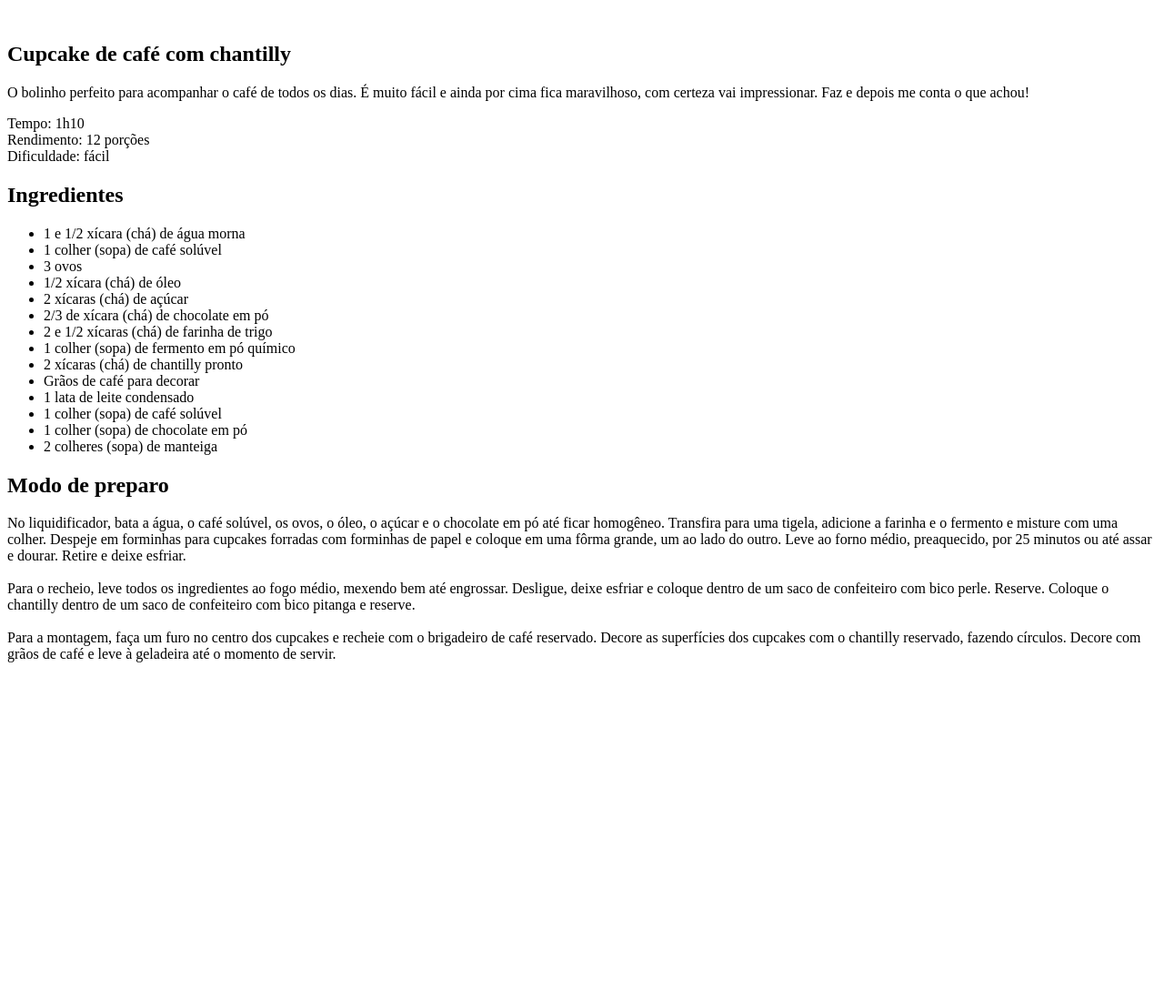
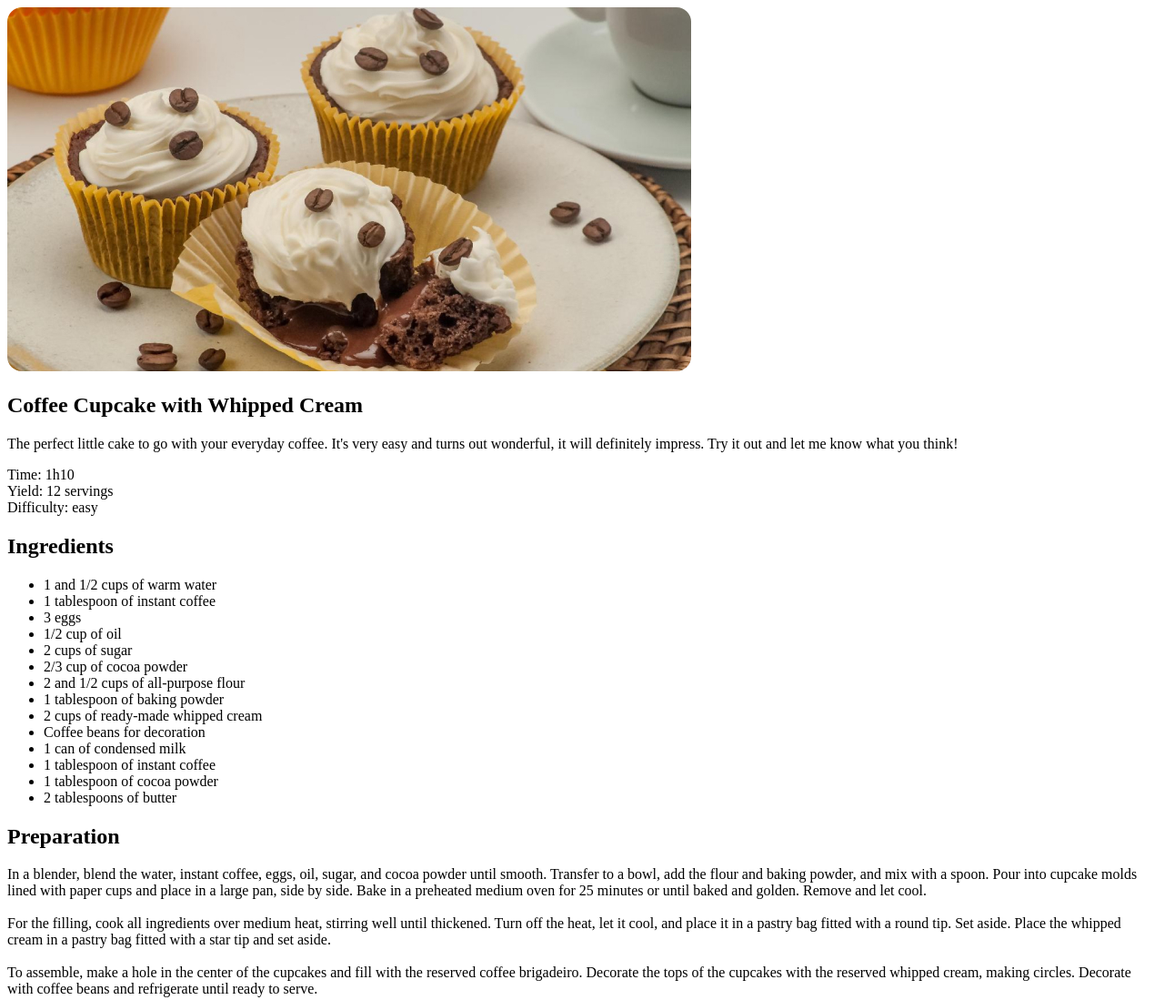
Before and after one commit to eduardapontel/recipe-page, a plain HTML site: page index.html in a window 1280 px wide. Shown: the whole page at 91% size. Before the commit the page ends 800 px from the top, so only its background shows below. Drawn offline with Linux system fonts and the light colour scheme.

Commit message:
add images and style

```diff
--- a/index.html
+++ b/index.html
@@ -5,55 +5,55 @@
     <meta charset="UTF-8">
     <meta name="viewport" content="width=device-width, initial-scale=1.0">
     <title>Recipe Page</title>
+    <link rel="stylesheet" href="style.css">
 </head>
 
 <body>
     <div id="page">
-        <img src="" alt="">
+        <img src="assets/main-image.jpg" alt="picture of a cupcake with coffee beans and whipped cream">
         <main>
             <section id="about">
-                <h1>Cupcake de café com chantilly</h1>
-                <p>O bolinho perfeito para acompanhar o café de todos os dias. É muito fácil e ainda por cima fica
-                    maravilhoso, com certeza vai impressionar. Faz e depois me conta o que achou!</p>
+                <h1>Coffee Cupcake with Whipped Cream</h1>
+                <p>The perfect little cake to go with your everyday coffee. It's very easy and turns out wonderful, it
+                    will definitely impress. Try it out and let me know what you think!</p>
                 <p>
-                    Tempo: 1h10 <br>
-                    Rendimento: 12 porções<br>
-                    Dificuldade: fácil
+                    Time: 1h10 <br>
+                    Yield: 12 servings<br>
+                    Difficulty: easy
                 </p>
             </section>
             <section id="ingredients">
-                <h2>Ingredientes</h2>
+                <h2>Ingredients</h2>
                 <ul>
-                    <li>1 e 1/2 xícara (chá) de água morna</li>
-                    <li>1 colher (sopa) de café solúvel</li>
-                    <li>3 ovos</li>
-                    <li>1/2 xícara (chá) de óleo</li>
-                    <li>2 xícaras (chá) de açúcar</li>
-                    <li>2/3 de xícara (chá) de chocolate em pó</li>
-                    <li>2 e 1/2 xícaras (chá) de farinha de trigo</li>
-                    <li>1 colher (sopa) de fermento em pó químico</li>
-                    <li>2 xícaras (chá) de chantilly pronto</li>
-                    <li>Grãos de café para decorar</li>
-                    <li>1 lata de leite condensado</li>
-                    <li>1 colher (sopa) de café solúvel</li>
-                    <li>1 colher (sopa) de chocolate em pó</li>
-                    <li>2 colheres (sopa) de manteiga</li>
+                    <li>1 and 1/2 cups of warm water</li>
+                    <li>1 tablespoon of instant coffee</li>
+                    <li>3 eggs</li>
+                    <li>1/2 cup of oil</li>
+                    <li>2 cups of sugar</li>
+                    <li>2/3 cup of cocoa powder</li>
+                    <li>2 and 1/2 cups of all-purpose flour</li>
+                    <li>1 tablespoon of baking powder</li>
+                    <li>2 cups of ready-made whipped cream</li>
+                    <li>Coffee beans for decoration</li>
+                    <li>1 can of condensed milk</li>
+                    <li>1 tablespoon of instant coffee</li>
+                    <li>1 tablespoon of cocoa powder</li>
+                    <li>2 tablespoons of butter</li>
                 </ul>
             </section>
             <section id="preparation">
-                <h2>Modo de preparo</h2>
+                <h2>Preparation</h2>
                 <p>
-                    No liquidificador, bata a água, o café solúvel, os ovos, o óleo, o açúcar e o chocolate em pó até
-                    ficar homogêneo. Transfira para uma tigela, adicione a farinha e o fermento e misture com uma
-                    colher. Despeje em forminhas para cupcakes forradas com forminhas de papel e coloque em uma fôrma
-                    grande, um ao lado do outro. Leve ao forno médio, preaquecido, por 25 minutos ou até assar e dourar.
-                    Retire e deixe esfriar. <br><br>
-                    Para o recheio, leve todos os ingredientes ao fogo médio, mexendo bem até engrossar. Desligue, deixe
-                    esfriar e coloque dentro de um saco de confeiteiro com bico perle. Reserve. Coloque o chantilly
-                    dentro de um saco de confeiteiro com bico pitanga e reserve. <br><br>
-                    Para a montagem, faça um furo no centro dos cupcakes e recheie com o brigadeiro de café reservado.
-                    Decore as superfícies dos cupcakes com o chantilly reservado, fazendo círculos. Decore com grãos de
-                    café e leve à geladeira até o momento de servir.
+                    In a blender, blend the water, instant coffee, eggs, oil, sugar, and cocoa powder until smooth.
+                    Transfer to a bowl, add the flour and baking powder, and mix with a spoon. Pour into cupcake molds
+                    lined with paper cups and place in a large pan, side by side. Bake in a preheated medium oven for 25
+                    minutes or until baked and golden. Remove and let cool. <br><br>
+                    For the filling, cook all ingredients over medium heat, stirring well until thickened. Turn off the
+                    heat, let it cool, and place it in a pastry bag fitted with a round tip. Set aside. Place the
+                    whipped cream in a pastry bag fitted with a star tip and set aside. <br><br>
+                    To assemble, make a hole in the center of the cupcakes and fill with the reserved coffee brigadeiro.
+                    Decorate the tops of the cupcakes with the reserved whipped cream, making circles. Decorate with
+                    coffee beans and refrigerate until ready to serve.
                 </p>
             </section>
         </main>
--- /dev/null
+++ b/style.css
@@ -0,0 +1,3 @@
+img{
+    border-radius: 16px;
+}
```
Also changed, not shown: assets/bg-image.jpg (added), assets/main-image.jpg (added).
